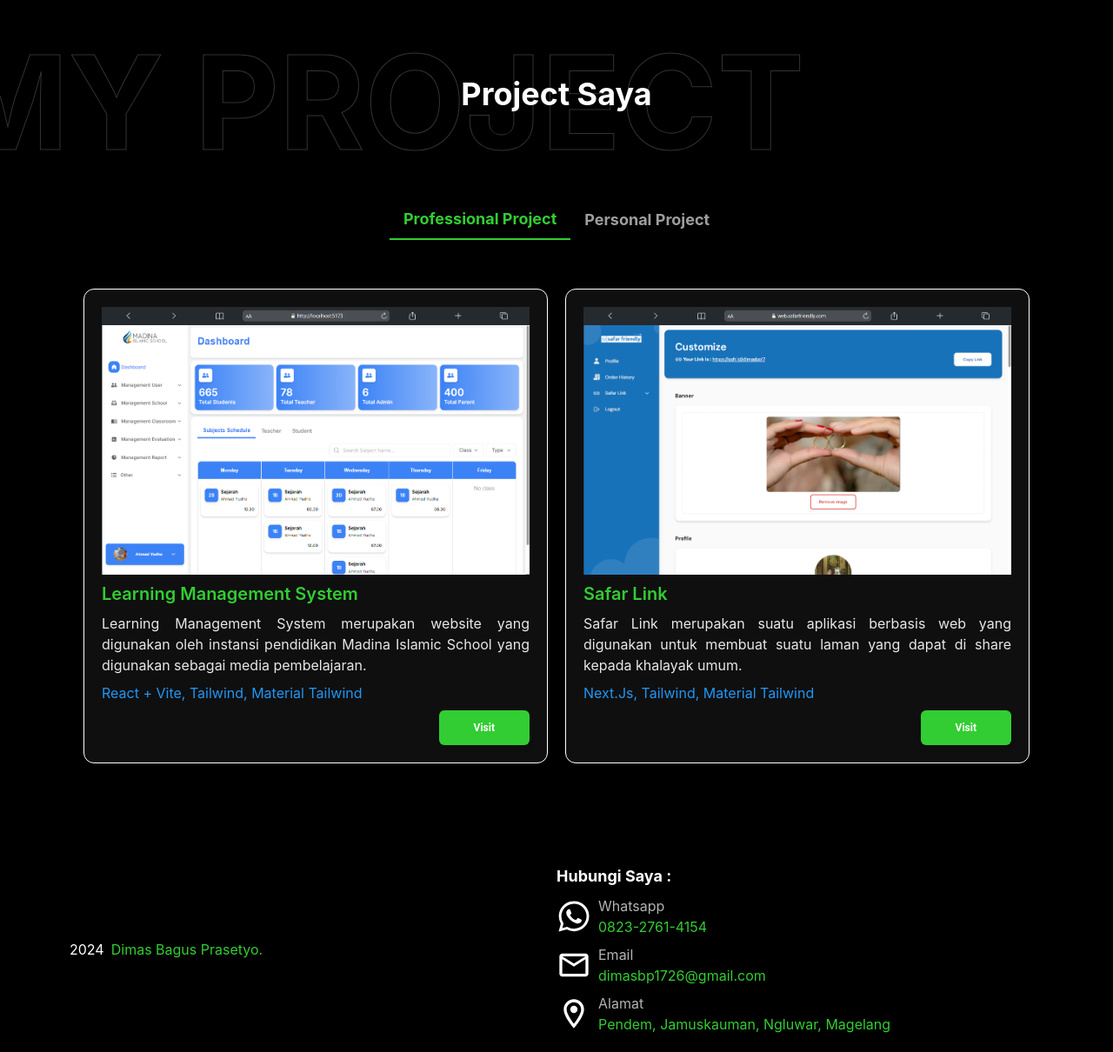
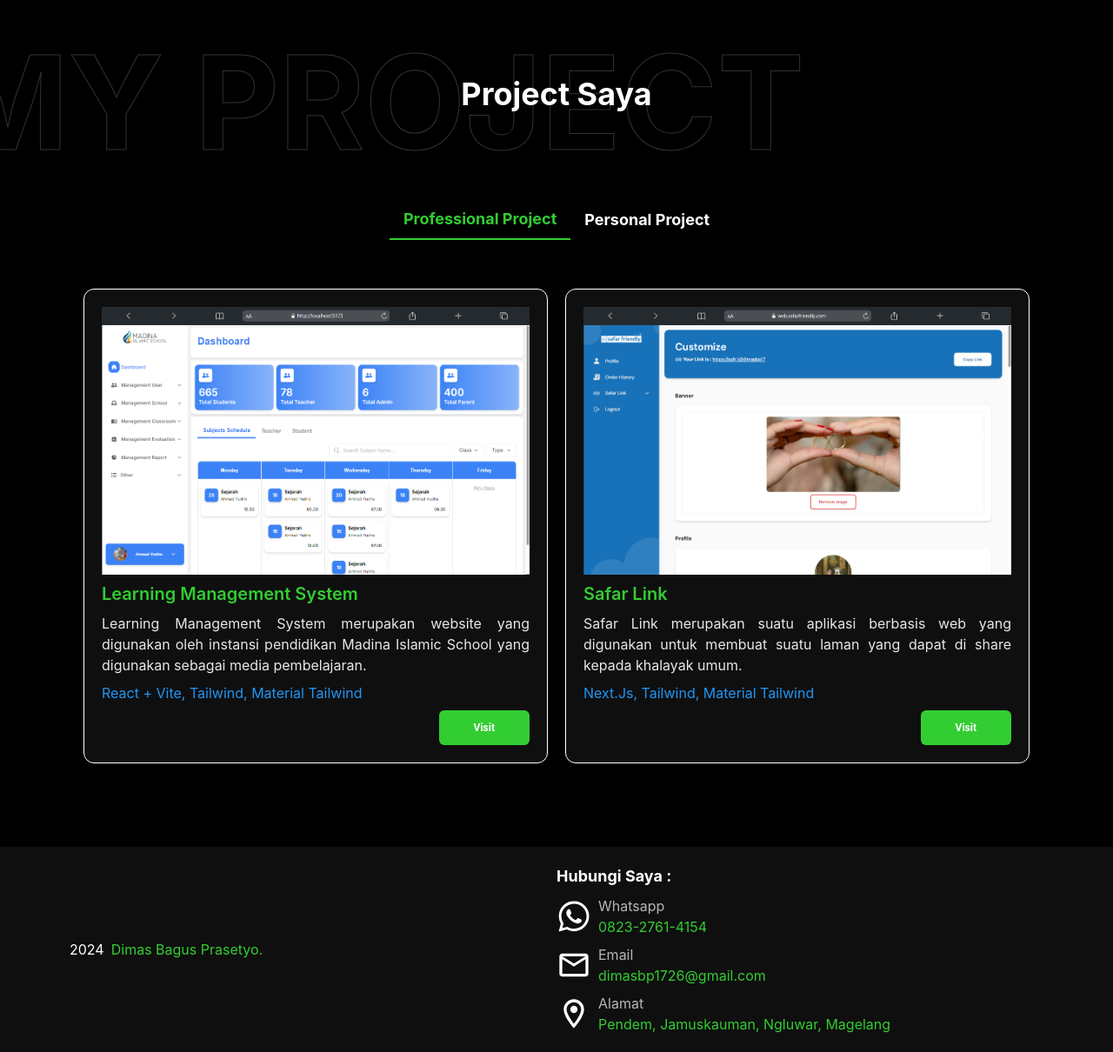
Before and after one commit to dimasbp17/my-portofolio, a React (Vite) app: page / in a window 1280 px wide. Shown: the part 3275-4485 px from the top of the page at 87% size. Built offline with nearby package versions, Linux system fonts and the light colour scheme.

Commit message:
update:project

```diff
--- a/src/components/Footer.jsx
+++ b/src/components/Footer.jsx
@@ -6,7 +6,7 @@ import { Link } from 'react-router-dom';
 const Footer = () => {
   return (
     <>
-      <div className="grid w-full grid-cols-1 p-5 text-white bg-black md:grid-cols-2 md:px-20">
+      <div className="grid w-full grid-cols-1 p-5 text-white bg-[#0F0F0F] md:grid-cols-2 md:px-20">
         <div className="flex items-center">
           2024 <span className="ml-2 text-hijau">Dimas Bagus Prasetyo.</span>
         </div>
--- a/src/components/Project.jsx
+++ b/src/components/Project.jsx
@@ -59,7 +59,7 @@ const Project = () => {
             className={`py-2 px-4 ${
               activeTab === 1
                 ? 'border-b-2 border-hijau text-hijau'
-                : 'text-gray-500'
+                : 'text-white'
             }`}
             onClick={() => handleTabClick(1)}
           >
@@ -69,7 +69,7 @@ const Project = () => {
             className={`py-2 px-4 ${
               activeTab === 2
                 ? 'border-b-2 border-hijau text-hijau'
-                : 'text-gray-500'
+                : 'text-white'
             }`}
             onClick={() => handleTabClick(2)}
           >
```
